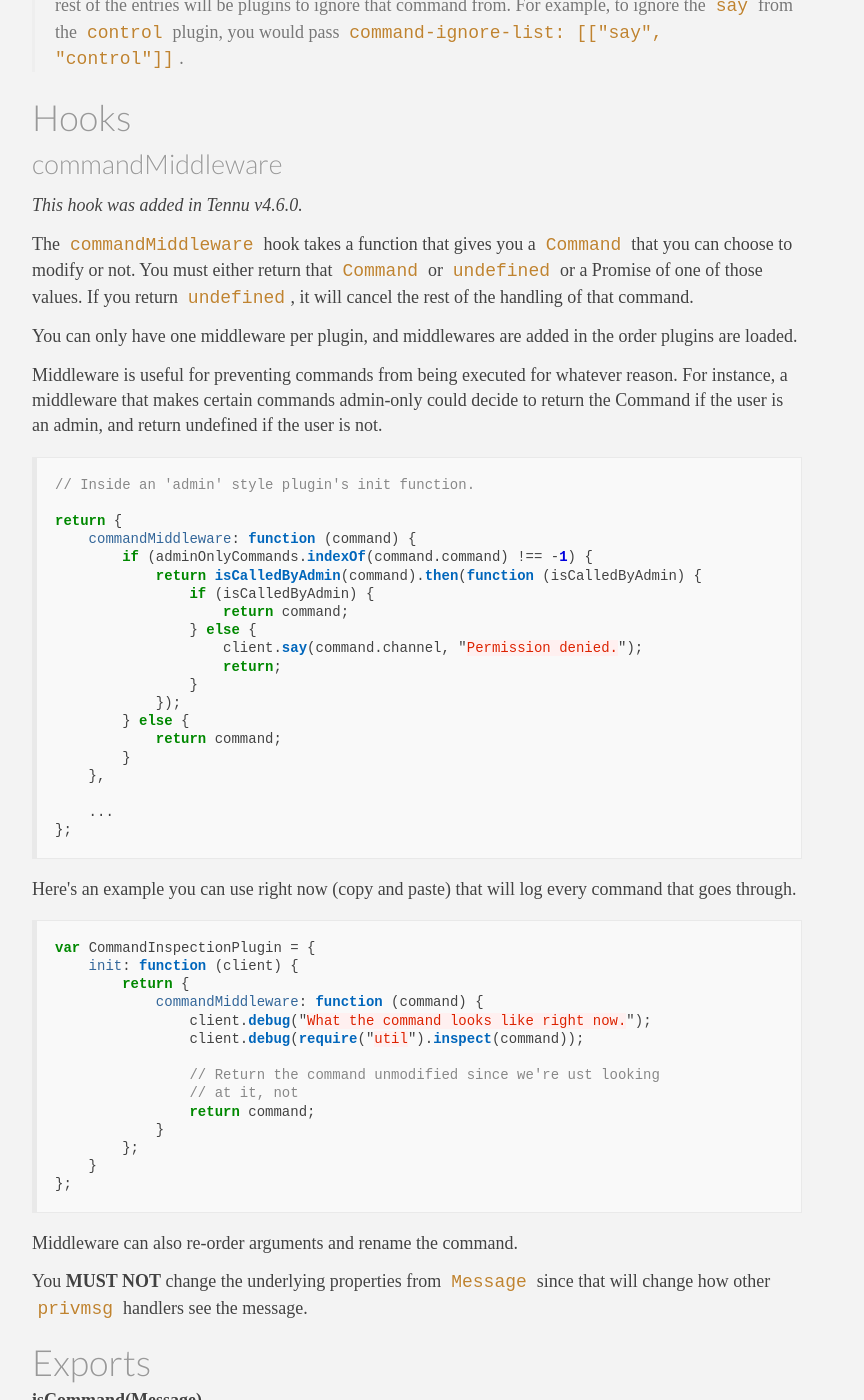
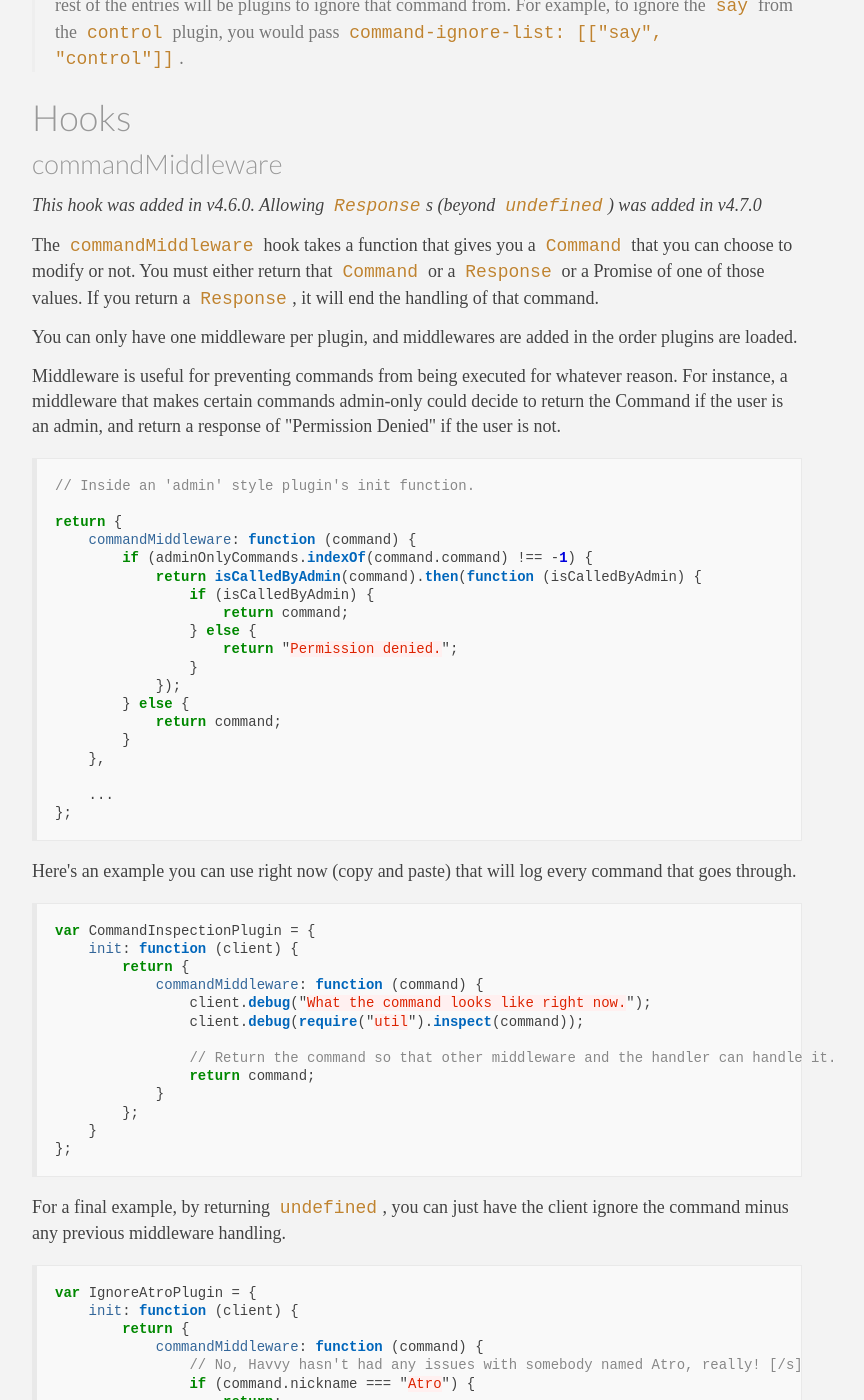
Before and after one commit to Tennu/tennu.github.io, a Jekyll site: the page built from plugins/commands.html, in a window 1280 px wide and 1400 px high, scrolled down 1182 px. Shown: the whole window, without its empty margins (223-1087 px from the left). Built offline with Jekyll 4.4.1, drawn with Linux system fonts in a browser that asks for light colours; some web fonts are replaced; some of the changed text lies outside the part shown.

Commit message:
More middleware docs

```diff
--- a/plugins/commands.html
+++ b/plugins/commands.html
@@ -52,13 +52,13 @@ module.exports = FooPlugin;
 
 <h4>commandMiddleware</h4>
 
-<p><i>This hook was added in Tennu v4.6.0.</i></p>
+<p><i>This hook was added in v4.6.0. Allowing <code>Response</code>s (beyond <code>undefined</code>) was added in v4.7.0</i></p>
 
-<p>The <code>commandMiddleware</code> hook takes a function that gives you a <code>Command</code> that you can choose to modify or not. You must either return that <code>Command</code> or <code>undefined</code> or a Promise of one of those values. If you return <code>undefined</code>, it will cancel the rest of the handling of that command.</p>
+<p>The <code>commandMiddleware</code> hook takes a function that gives you a <code>Command</code> that you can choose to modify or not. You must either return that <code>Command</code> or a <code>Response</code> or a Promise of one of those values. If you return a <code>Response</code>, it will end the handling of that command.</p>
 
 <p>You can only have one middleware per plugin, and middlewares are added in the order plugins are loaded.</p>
 
-<p>Middleware is useful for preventing commands from being executed for whatever reason. For instance, a middleware that makes certain commands admin-only could decide to return the Command if the user is an admin, and return undefined if the user is not.</p>
+<p>Middleware is useful for preventing commands from being executed for whatever reason. For instance, a middleware that makes certain commands admin-only could decide to return the Command if the user is an admin, and return a response of "Permission Denied" if the user is not.</p>
 
 {% highlight javascript %}
 // Inside an 'admin' style plugin's init function.
@@ -70,8 +70,7 @@ return {
                 if (isCalledByAdmin) {
                     return command;
                 } else {
-                    client.say(command.channel, "Permission denied.");
-                    return;
+                    return "Permission denied.";
                 }
             });
         } else {
@@ -93,8 +92,7 @@ var CommandInspectionPlugin = {
                 client.debug("What the command looks like right now.");
                 client.debug(require("util").inspect(command));
 
-                // Return the command unmodified since we're ust looking
-                // at it, not
+                // Return the command so that other middleware and the handler can handle it.
                 return command;
             }
         };
@@ -102,9 +100,30 @@ var CommandInspectionPlugin = {
 };
 {% endhighlight %}
 
-<p>Middleware can also re-order arguments and rename the command.</p>
+<p>For a final example, by returning <code>undefined</code>, you can just have the client ignore the command minus any previous middleware handling.</p>
+
+{% highlight javascript %}
+var IgnoreAtroPlugin = {
+    init: function (client) {
+        return {
+            commandMiddleware: function (command) {
+                // No, Havvy hasn't had any issues with somebody named Atro, really! [/s]
+                if (command.nickname === "Atro") {
+                    return;
+                } else {
+                    return command;
+                }
+            }
+        };
+    }
+};
+{% endhighlight %}
+
+<p>Middleware can also re-order arguments and rename the command. This could be useful for aliases.</p>
 
 <p>You <b>MUST NOT</b> change the underlying properties from <code>Message</code> since that will change how other <code>privmsg</code> handlers see the message.</p>
+
+<p>Returning a new <code>Command</code> is not possible. The check to see if you returned the <code>Command</code> is an identity comparison with the <code>Command</code> that was passed to your middleware function.</p>
 
 <h3>Exports</h3>
 
@@ -113,5 +132,5 @@ var CommandInspectionPlugin = {
     <dd>Returns true if the Message is a command, whether it is handled or not. Otherwise returns false.</dd>
 
     <dt>isHandledCommand(Message)</dt>
-    <dd><p><i>This export was added in v4.4.</i></p><p>Returns true if the Message is a command that is handled by a command handler. Otherwise returns false.</p></dd>
+    <dd><p><i>This export was added in v4.4.0.</i></p><p>Returns true if the Message is a command that is handled by a command handler. Otherwise returns false.</p></dd>
 </dl>
```
Also changed, not shown: documentation/changelog.html (+12 -0 lines).
